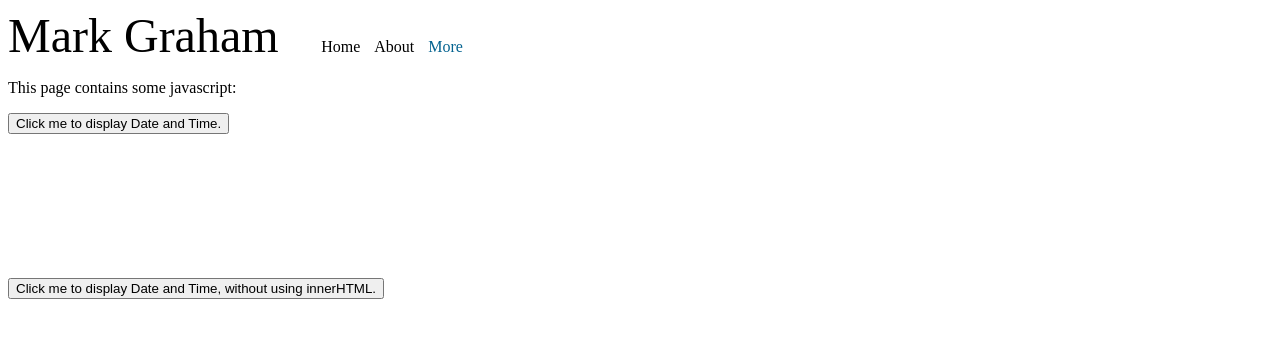
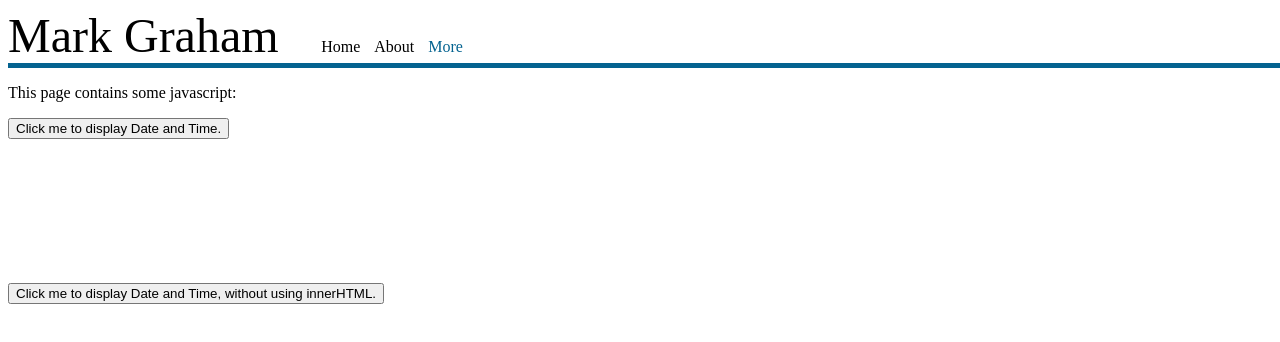
Before and after one commit to marksgraham/markgraham539.github.io, a plain HTML site: page more.html in a window 1280 px wide. Drawn offline with Linux system fonts and the light colour scheme.

Commit message:
Made some of George's changes

```diff
--- a/more.html
+++ b/more.html
@@ -7,14 +7,13 @@
 		<script>try{Typekit.load({ async: true });}catch(e){}</script>
 
 		<title>Mark Graham</title>
-	 	<h><!-- I don't think this little <h> is doing anything -->
 	</head>
 	<body>
 		<p id="title"> Mark Graham </p>
-		<a href="index.html"> <p id ="button"> Home</p></a><!--IDs should be unique...-->
-		<a href="about.html"><p id ="button"> About</p> </a><!--...To give the same one to multiple elements, use class="button" instead-->
-		<a href="more.html"><p id ="button-current"> More</p> </a><!--You don't need the <p> tags here. Just do <a href="" id/class="">About</a> -->
-		<div id="header"></div>
+		<a href="index.html" class="button">Home</a>
+		<a href="about.html" class="button">About</a>
+		<a href="more.html" class="button-current">More</a>
+		<div id="horizontalLine"></div>
 		<p> This page contains some javascript: </p>
 
 		<button type="button" id="timeButton">Click me to display Date and Time.</button><!-- Gave this an id -->
--- a/style.css
+++ b/style.css
@@ -21,15 +21,15 @@ body {
 	margin-right: 2%
 }
 
-#button {
+.button {
 	display: inline;
 	margin:5px;
 }
 
-#button-current {
+.button-current {
 	display: inline;
 	margin:5px;
-	color:#046390
+	color:#046390 !important
 }
 
 a {
```
Also changed, not shown: about.html (+4 -5 lines), index.html (+3 -4 lines).
